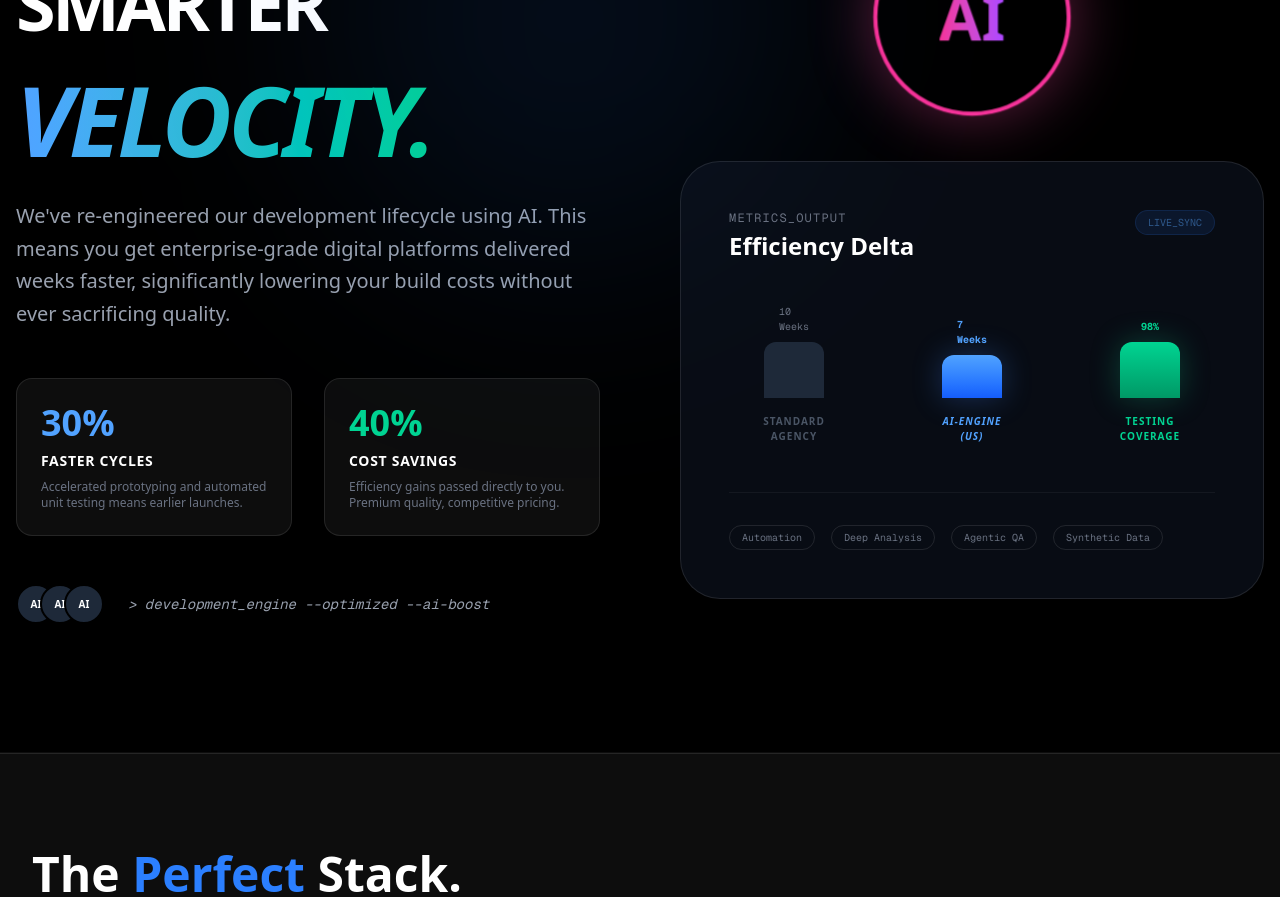
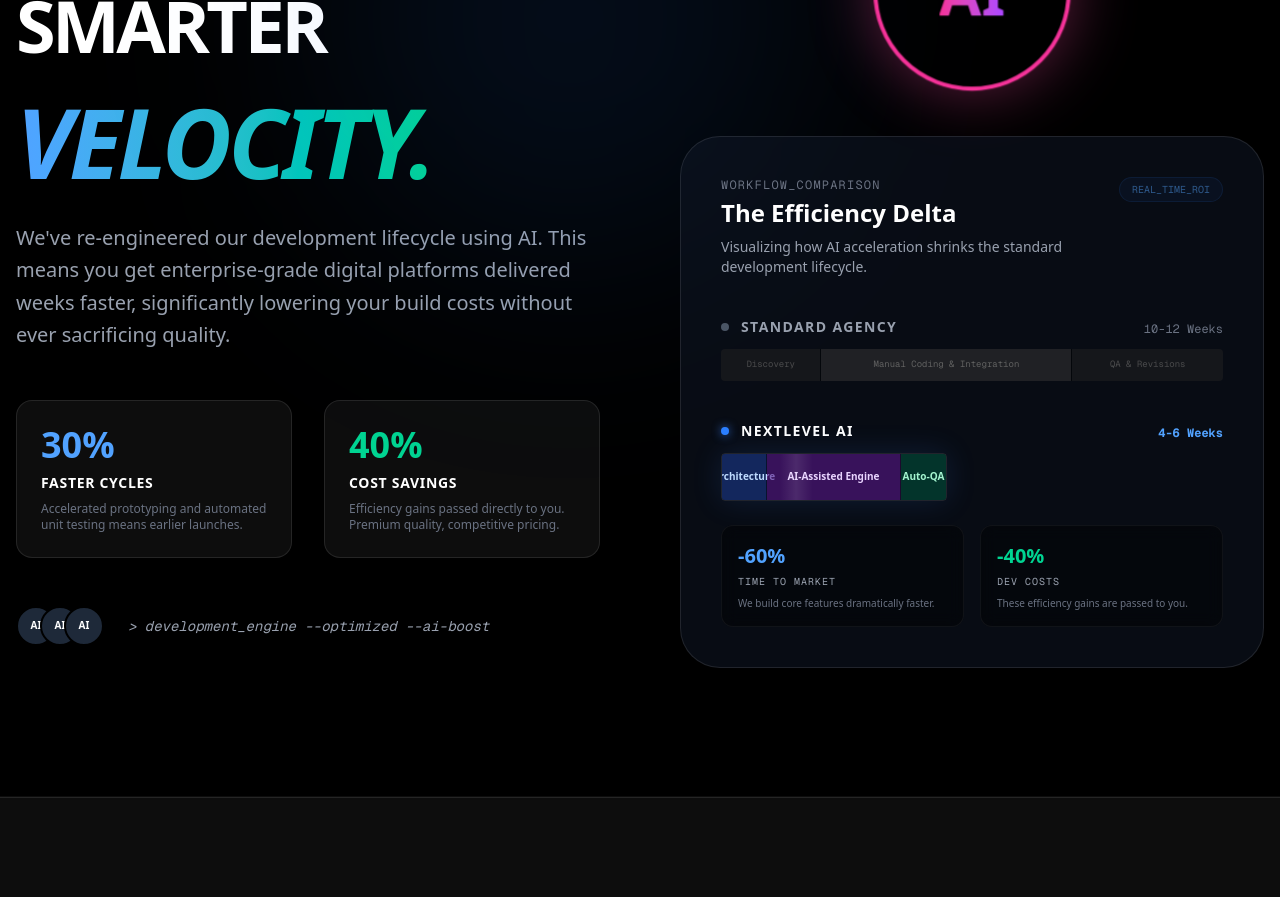
Before and after one commit to boyanmagat/nextlevel, a Next.js app: page / in a window 1280 px wide. Shown: the part 1840-2737 px from the top of the page. Built offline with nearby package versions, Linux system fonts and the light colour scheme.

Commit message:
feat: updated Smarter Velocity AI graphic with comprehensive workflow delta comparison

```diff
--- a/app/HomeClient.tsx
+++ b/app/HomeClient.tsx
@@ -211,70 +211,80 @@ export default function Home() {
                 initial={{ opacity: 0, scale: 0.9 }}
                 whileInView={{ opacity: 1, scale: 1 }}
                 viewport={{ once: true }}
-                className="w-full relative aspect-square md:aspect-[4/3] bg-gray-900/50 rounded-[2.5rem] border border-white/10 p-8 md:p-12 overflow-hidden flex flex-col justify-between"
+                className="w-full relative bg-gray-900/50 rounded-[2.5rem] border border-white/10 p-8 md:p-10 overflow-hidden flex flex-col"
               >
-                <div className="absolute inset-0 bg-blue-500/5 opacity-0 group-hover:opacity-100 transition-opacity"></div>
+                <div className="absolute inset-0 bg-gradient-to-br from-blue-500/5 to-transparent opacity-0 group-hover:opacity-100 transition-opacity"></div>
 
-                <div className="flex justify-between items-start relative z-10">
+                <div className="flex justify-between items-start relative z-10 mb-10">
                   <div>
-                    <div className="text-xs font-mono text-gray-500 uppercase tracking-widest mb-1">Metrics_Output</div>
-                    <div className="text-2xl font-bold">Efficiency Delta</div>
+                    <div className="text-xs font-mono text-gray-500 uppercase tracking-widest mb-1">Workflow_Comparison</div>
+                    <div className="text-2xl font-bold">The Efficiency Delta</div>
+                    <p className="text-sm text-gray-400 mt-2">Visualizing how AI acceleration shrinks the standard development lifecycle.</p>
                   </div>
-                  <div className="px-3 py-1 rounded-full bg-blue-500/20 border border-blue-500/30 text-blue-400 text-[10px] font-mono animate-pulse">
-                    LIVE_SYNC
+                  <div className="px-3 py-1 rounded-full bg-blue-500/10 border border-blue-500/20 text-blue-400 text-[10px] font-mono animate-pulse shrink-0">
+                    REAL_TIME_ROI
                   </div>
                 </div>
 
-                <div className="flex-1 flex items-end gap-6 md:gap-12 pb-12 pt-20">
-                  {/* Traditional Bar */}
-                  <div className="flex-1 flex flex-col items-center gap-4 h-full justify-end group/bar">
-                    <motion.div
-                      initial={{ height: 0 }}
-                      whileInView={{ height: "60%" }}
-                      transition={{ duration: 1, delay: 0.5 }}
-                      viewport={{ once: true }}
-                      className="w-full max-w-[60px] bg-gray-800 rounded-t-xl group-hover:bg-gray-700 transition-colors relative"
-                    >
-                      <div className="absolute top-0 left-1/2 -translate-x-1/2 -translate-y-full pb-2 text-[10px] text-gray-500 font-mono">10 Weeks</div>
-                    </motion.div>
-                    <div className="text-[10px] font-bold text-gray-600 uppercase tracking-widest text-center">Standard <br /> Agency</div>
+                <div className="space-y-10 relative z-10">
+                  {/* Traditional Timeline */}
+                  <div>
+                    <div className="flex justify-between items-end mb-3">
+                      <div className="flex items-center gap-3">
+                        <div className="w-2 h-2 rounded-full bg-gray-600"></div>
+                        <h4 className="text-sm font-bold text-gray-400 uppercase tracking-widest">Standard Agency</h4>
+                      </div>
+                      <span className="text-xs text-gray-500 font-mono">10-12 Weeks</span>
+                    </div>
+                    <div className="h-8 w-full flex rounded overflow-hidden opacity-40 grayscale sepia-[0.2]">
+                      <div className="h-full bg-zinc-800 w-[20%] border-r border-black flex items-center justify-center text-[9px] text-gray-400 font-mono">Discovery</div>
+                      <div className="h-full bg-zinc-700 w-[50%] border-r border-black flex items-center justify-center text-[9px] text-gray-300 font-mono">Manual Coding & Integration</div>
+                      <div className="h-full bg-zinc-800 w-[30%] flex items-center justify-center text-[9px] text-gray-400 font-mono">QA & Revisions</div>
+                    </div>
                   </div>
 
-                  {/* AI-Optimized Bar */}
-                  <div className="flex-1 flex flex-col items-center gap-4 h-full justify-end group/bar">
+                  {/* AI Timeline */}
+                  <div>
+                    <div className="flex justify-between items-end mb-3">
+                      <div className="flex items-center gap-3">
+                        <div className="w-2 h-2 rounded-full bg-blue-500 shadow-[0_0_10px_rgba(59,130,246,0.8)]"></div>
+                        <h4 className="text-sm font-bold text-white uppercase tracking-widest">NextLevel AI</h4>
+                      </div>
+                      <span className="text-xs text-blue-400 font-mono font-bold">4-6 Weeks</span>
+                    </div>
                     <motion.div
-                      initial={{ height: 0 }}
-                      whileInView={{ height: "42%" }}
-                      transition={{ duration: 1, delay: 0.8 }}
+                      initial={{ width: "0%" }}
+                      whileInView={{ width: "45%" }}
+                      transition={{ duration: 1.5, ease: "easeOut", delay: 0.2 }}
                       viewport={{ once: true }}
-                      className="w-full max-w-[60px] bg-gradient-to-t from-blue-600 to-blue-400 rounded-t-xl shadow-[0_0_30px_rgba(59,130,246,0.3)] relative"
+                      className="h-12 flex rounded overflow-hidden border border-white/10 shadow-[0_0_30px_rgba(59,130,246,0.15)] relative"
                     >
-                      <div className="absolute top-0 left-1/2 -translate-x-1/2 -translate-y-full pb-2 text-[10px] text-blue-400 font-bold font-mono">7 Weeks</div>
+                      <div className="h-full bg-blue-900/60 w-[20%] border-r border-black/50 flex flex-col items-center justify-center gap-1">
+                        <span className="text-[10px] text-blue-200 font-bold whitespace-nowrap px-2 pb-[1px]">Architecture</span>
+                      </div>
+                      <div className="h-full bg-purple-900/60 w-[60%] border-r border-black/50 flex flex-col items-center justify-center gap-1 relative overflow-hidden">
+                        <motion.div animate={{ x: ["-100%", "200%"] }} transition={{ duration: 2, repeat: Infinity, ease: "linear" }} className="absolute inset-0 w-1/4 bg-gradient-to-r from-transparent via-white/10 to-transparent"></motion.div>
+                        <span className="text-[10px] text-purple-200 font-bold whitespace-nowrap px-2 pb-[1px]">AI-Assisted Engine</span>
+                      </div>
+                      <div className="h-full bg-emerald-900/60 w-[20%] flex flex-col items-center justify-center gap-1">
+                        <span className="text-[10px] text-emerald-200 font-bold whitespace-nowrap px-2 pb-[1px]">Auto-QA</span>
+                      </div>
                     </motion.div>
-                    <div className="text-[10px] font-bold text-blue-400 uppercase tracking-widest text-center italic">AI-Engine <br /> (Us)</div>
+
+                    {/* Stats Breakdown */}
+                    <div className="mt-6 grid grid-cols-2 gap-4">
+                      <div className="p-4 bg-black/40 rounded-xl border border-white/5 backdrop-blur-sm">
+                        <div className="text-blue-400 text-xl font-black mb-1">-60%</div>
+                        <div className="text-[10px] text-gray-400 font-mono uppercase tracking-widest">Time to Market</div>
+                        <p className="text-[10px] text-gray-500 mt-2 leading-tight">We build core features dramatically faster.</p>
+                      </div>
+                      <div className="p-4 bg-black/40 rounded-xl border border-white/5 backdrop-blur-sm">
+                        <div className="text-emerald-400 text-xl font-black mb-1">-40%</div>
+                        <div className="text-[10px] text-gray-400 font-mono uppercase tracking-widest">Dev Costs</div>
+                        <p className="text-[10px] text-gray-500 mt-2 leading-tight">These efficiency gains are passed to you.</p>
+                      </div>
+                    </div>
                   </div>
-
-                  {/* Quality Bar */}
-                  <div className="flex-1 flex flex-col items-center gap-4 h-full justify-end group/bar">
-                    <motion.div
-                      initial={{ height: 0 }}
-                      whileInView={{ height: "90%" }}
-                      transition={{ duration: 1, delay: 1.1 }}
-                      viewport={{ once: true }}
-                      className="w-full max-w-[60px] bg-gradient-to-t from-emerald-600 to-emerald-400 rounded-t-xl shadow-[0_0_30px_rgba(16,185,129,0.3)] relative"
-                    >
-                      <div className="absolute top-0 left-1/2 -translate-x-1/2 -translate-y-full pb-2 text-[10px] text-emerald-400 font-bold font-mono">98%</div>
-                    </motion.div>
-                    <div className="text-[10px] font-bold text-emerald-400 uppercase tracking-widest text-center">Testing <br /> Coverage</div>
-                  </div>
-                </div>
-
-                <div className="pt-8 border-t border-white/5 flex gap-4 overflow-x-auto no-scrollbar relative z-10">
-                  {["Automation", "Deep Analysis", "Agentic QA", "Synthetic Data"].map(tag => (
-                    <span key={tag} className="text-[10px] font-mono text-gray-500 border border-white/10 px-3 py-1 rounded-full whitespace-nowrap">
-                      {tag}
-                    </span>
-                  ))}
                 </div>
               </motion.div>
             </div>
```
